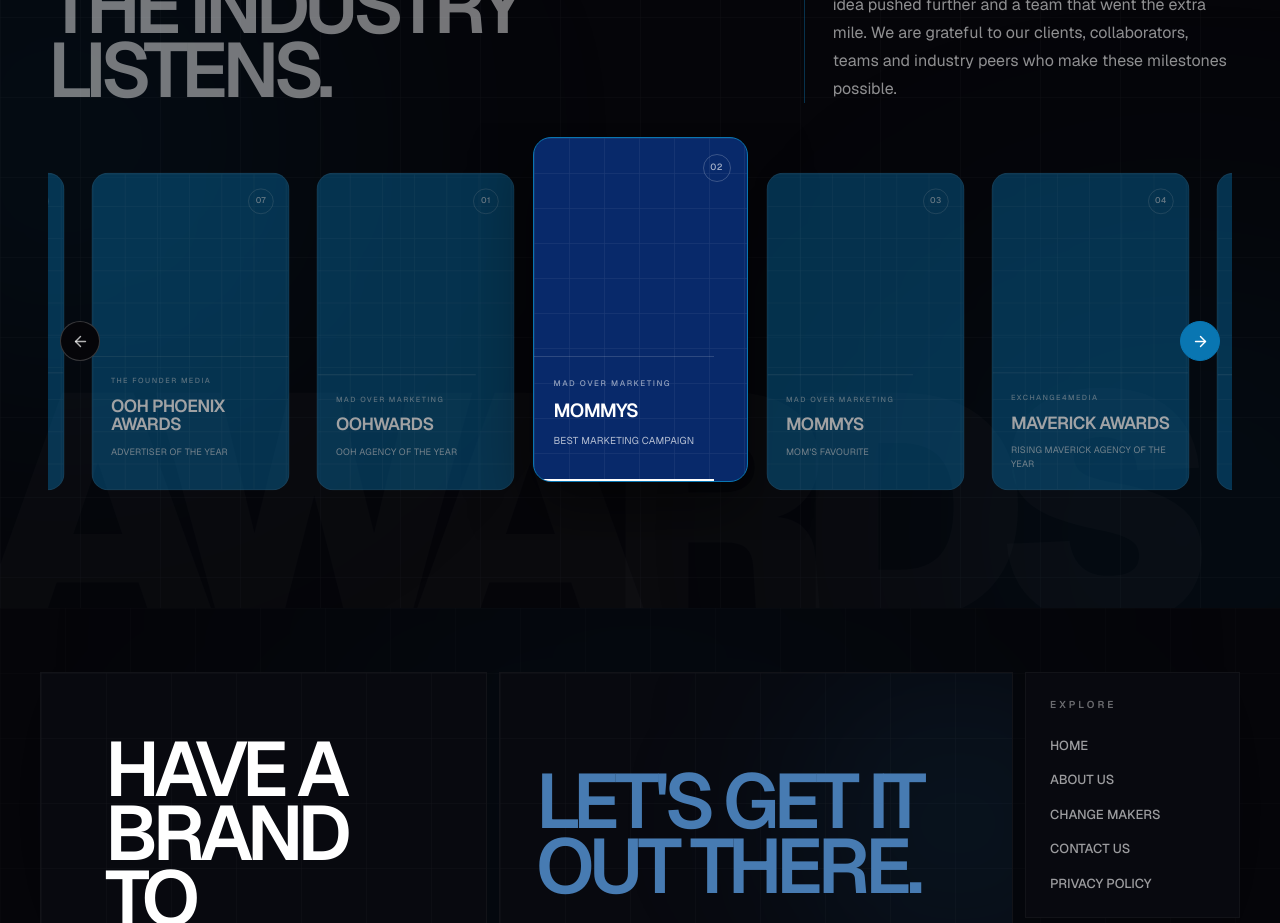
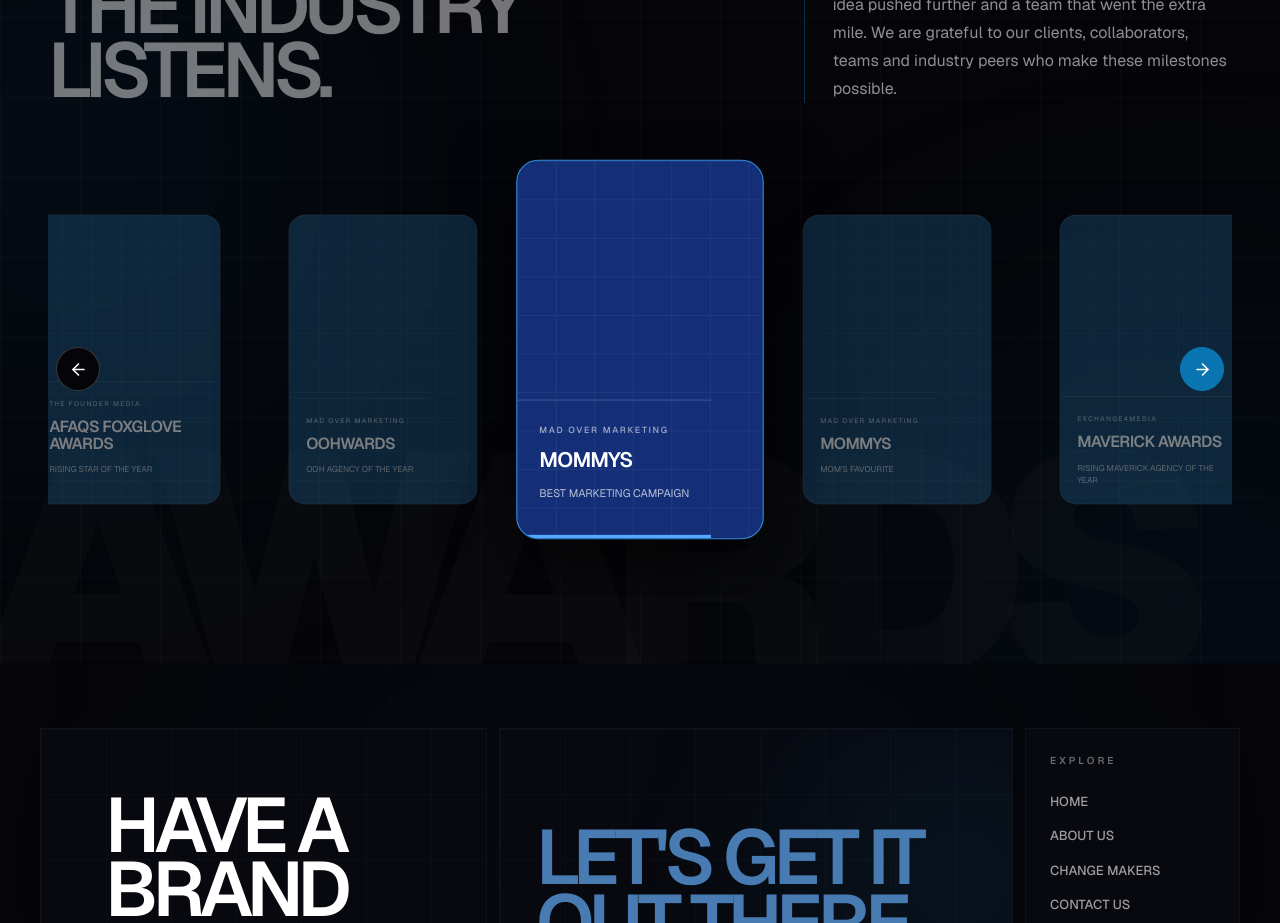
Before and after one commit to piyushgupta42/wttgroup, a Next.js app: page / in a window 1280 px wide. Shown: the part 3480-4403 px from the top of the page. Built offline with nearby package versions, Linux system fonts and the light colour scheme; grey boxes are pictures that could not be loaded.

Commit message:
Refactor AwardsSection and update award images
Refactor AwardsSection component to improve structure and update award images.

```diff
--- a/src/components/home/AwardsSection.tsx
+++ b/src/components/home/AwardsSection.tsx
@@ -4,7 +4,13 @@
 import Image from "next/image";
 import { motion } from "framer-motion";
 import { ArrowLeft, ArrowRight } from "lucide-react";
-import { useEffect, useState } from "react";
+import {
+  useCallback,
+  useEffect,
+  useLayoutEffect,
+  useRef,
+  useState,
+} from "react";
 
 interface Award {
   id: string;
@@ -20,132 +26,129 @@ const awards: Award[] = [
     award: "OOHWARDS",
     organization: "MAD OVER MARKETING",
     title: "OOH AGENCY OF THE YEAR",
-    image: "/images/awards/OOHWARDS_OOH.png",
+    image:
+      "/images/awards/MAD-OVER-MARKETING–OOHWARDS-OOH-AGENCY-OF-THE-YEAR.png",
   },
   {
     id: "02",
     award: "MOMMYS",
     organization: "MAD OVER MARKETING",
     title: "BEST MARKETING CAMPAIGN",
-    image: "/images/awards/MOMMYS_Best.png",
+    image:
+      "/images/awards/MAD-OVER-MARKETING–MOMMYS-BEST-MARKETING-CAMPAIGN.png",
   },
   {
     id: "03",
     award: "MOMMYS",
     organization: "MAD OVER MARKETING",
     title: "MOM'S FAVOURITE",
-    image: "/images/awards/MOMMYS_MOM.png",
+    image:
+      "/images/awards/MAD-OVER-MARKETING–MOMMYS-MOM-FAVOURITE.png",
   },
   {
     id: "04",
     award: "MAVERICK AWARDS",
     organization: "EXCHANGE4MEDIA",
     title: "RISING MAVERICK AGENCY OF THE YEAR",
-    image: "/images/awards/MAVERICK_AWARDS_Rising.png",
+    image:
+      "/images/awards/EXCHANGE4MEDIA-MAVERICK-AWARDS-RISING-MAVERICK-AGENCY-OF-THE-YEAR.png",
   },
   {
     id: "05",
     award: "MAA AWARDS",
     organization: "ADGULLY",
     title: "PROMISING AGENCY OF THE YEAR",
-    image: "/images/awards/MAA_AWARDS_Promising.png",
+    image:
+      "/images/awards/ADGULLY-MAA-AWARDS-PROMISING-AGENCY-OF-THE-YEAR.png",
   },
   {
     id: "06",
     award: "MADX AWARDS",
     organization: "THE FOUNDER MEDIA",
     title: "INDEPENDENT AGENCY OF THE YEAR",
-    image: "/images/awards/MADX_AWARDS_Independent.png",
+    image:
+      "/images/awards/THE-FOUNDER-MEDIA-MADX-AWARDS-INDEPENDENT-AGENCY-OF-THE-YEAR.png",
   },
   {
     id: "07",
     award: "OOH PHOENIX AWARDS",
     organization: "THE FOUNDER MEDIA",
     title: "ADVERTISER OF THE YEAR",
-    image: "/images/awards/OOH_PHOENIX_AWARDS_Advertise.png",
+    image:
+      "/images/awards/THE-FOUNDER-MEDIA-OOH-PHOENIX-AWARDS-ADVERTISER-OF-THE-YEAR.png",
   },
+  {
+    id: "08",
+    award: "AFAQS FOXGLOVE AWARDS",
+    organization: "THE FOUNDER MEDIA",
+    title: "RISING STAR OF THE YEAR",
+    image:
+      "/images/awards/AFAQS-FOXGLOVE-AWARDS-RISING-STAR-OF-THE-YEAR.png",
+  },
+];
+
+const TOTAL_AWARDS = awards.length;
+const AUTO_PLAY_DELAY = 4500;
+const SLIDE_DURATION = 0.9;
+
+const carouselAwards = [
+  ...awards,
+  ...awards,
+  ...awards,
 ];
 
 function AwardCard({
   award,
   active,
-  position,
   onClick,
 }: {
   award: Award;
   active: boolean;
-  position: number;
   onClick: () => void;
 }) {
   return (
     <motion.button
-      layout
       type="button"
       onClick={onClick}
-      style={{ order: position }}
+      aria-label={`${award.award}: ${award.title}`}
+      aria-pressed={active}
       animate={{
-        opacity: active ? 1 : 0.62,
-        scale: active ? 1 : 0.92,
-        y: active ? -22 : 0,
+        scale: active ? 1.1 : 0.84,
+        opacity: active ? 1 : 0.48,
+        y: active ? -10 : 0,
       }}
       transition={{
-        layout: {
-          duration: 1.4,
+        duration: 0.75,
         ease: [0.22, 1, 0.36, 1],
-        },
-        opacity: {
-          duration: 1.1,
-          ease: "easeInOut",
-        },
-        scale: {
-          duration: 1.4,
-          ease: [0.22, 1, 0.36, 1],
-        },
-        y: {
-          duration: 1.4,
-          ease: [0.22, 1, 0.36, 1],
-        },
       }}
       className={`
-        group relative flex h-[280px] w-[165px]
+        group relative flex h-[280px] w-[175px]
         shrink-0 flex-col overflow-hidden
-        rounded-[18px] border text-left
-        sm:h-[315px] sm:w-[190px]
-        lg:h-[345px] lg:w-[215px]
+        rounded-[20px] border text-left
+        transform-gpu
+        sm:h-[315px] sm:w-[205px]
+        lg:h-[345px] lg:w-[225px]
         ${
           active
-            ? "border-[#0976b2] bg-[#08296a] shadow-[0_25px_60px_rgba(0,0,0,0.5)]"
-            : "border-white/10 bg-[#0976b2]/65"
+            ? "z-20 border-[#3289dc] bg-[#142f78] shadow-[0_25px_65px_rgba(0,0,0,0.65)]"
+            : "z-10 border-white/10 bg-[#17476b]"
         }
       `}
     >
-      {/* Card grid */}
       <div
         className="
-          pointer-events-none absolute inset-0 opacity-[0.08]
+          pointer-events-none absolute inset-0
+          opacity-[0.08]
           [background-image:linear-gradient(rgba(255,255,255,.7)_1px,transparent_1px),linear-gradient(90deg,rgba(255,255,255,.7)_1px,transparent_1px)]
           [background-size:35px_35px]
         "
       />
 
-      {/* Number */}
-      <span
-        className="
-          absolute right-4 top-4 z-20 flex h-7 w-7
-          items-center justify-center rounded-full
-          border border-white/20 text-[9px]
-          font-medium tracking-wider text-white/65
-        "
-      >
-        {award.id}
-      </span>
-
-      {/* Artwork */}
       <div
         className="
-          relative z-10 flex h-[145px] items-center
-          justify-center px-5 pt-6
-          sm:h-[165px] lg:h-[180px]
+          relative z-10 flex h-[145px]
+          items-center justify-center px-5 pt-5
+          sm:h-[165px] lg:h-[185px]
         "
       >
         <div className="relative h-full w-full">
@@ -153,7 +156,7 @@ function AwardCard({
             src={award.image}
             alt={`${award.award} - ${award.title}`}
             fill
-            sizes="215px"
+            sizes="(max-width: 640px) 175px, (max-width: 1024px) 205px, 225px"
             className="
               object-contain
               transition-transform duration-700
@@ -163,17 +166,17 @@ function AwardCard({
         </div>
       </div>
 
-      {/* Details */}
       <div
         className="
-          relative z-10 mt-auto border-t border-white/15
+          relative z-10 mt-auto
+          border-t border-white/15
           px-4 py-4 sm:px-5 sm:py-5
         "
       >
         <p
           className="
             text-[8px] font-medium uppercase
-            tracking-[0.2em] text-white/55
+            tracking-[0.2em] text-white/60
           "
         >
           {award.organization}
@@ -181,8 +184,8 @@ function AwardCard({
 
         <h3
           className="
-            mt-3 text-[17px] font-semibold uppercase
-            leading-[1.05] tracking-[-0.035em]
+            mt-3 text-[16px] font-semibold uppercase
+            leading-[1.08] tracking-[-0.035em]
             text-white sm:text-[19px]
           "
         >
@@ -192,19 +195,21 @@ function AwardCard({
         <p
           className="
             mt-3 min-h-[28px] text-[10px]
-            font-normal uppercase leading-[1.5]
-            tracking-[0.02em] text-white/70
+            uppercase leading-[1.5]
+            text-white/70
           "
         >
           {award.title}
         </p>
 
-        <div
-          className={`
-            absolute bottom-0 left-0 h-[2px]
-            bg-white transition-all duration-700
-            ${active ? "w-full" : "w-0"}
-          `}
+        <motion.div
+          animate={{ scaleX: active ? 1 : 0 }}
+          transition={{ duration: 0.5 }}
+          className="
+            absolute bottom-0 left-0
+            h-[3px] w-full origin-left
+            bg-[#55aaff]
+          "
         />
       </div>
     </motion.button>
@@ -212,38 +217,111 @@ function AwardCard({
 }
 
 export default function AwardsSection() {
-  const [activeIndex, setActiveIndex] = useState(0);
+  const [activeIndex, setActiveIndex] = useState(TOTAL_AWARDS);
+  const [trackOffset, setTrackOffset] = useState(0);
+  const [transitionEnabled, setTransitionEnabled] = useState(true);
 
-  // Automatically highlight the next award.
-  useEffect(() => {
-    const intervalId = window.setInterval(() => {
-      setActiveIndex((current) => (current + 1) % awards.length);
-    }, 4500);
+  const viewportRef = useRef<HTMLDivElement>(null);
+  const trackRef = useRef<HTMLDivElement>(null);
 
-    return () => window.clearInterval(intervalId);
+  const isJumping = useRef(false);
+
+  const updatePosition = useCallback(() => {
+    const viewport = viewportRef.current;
+    const track = trackRef.current;
+
+    if (!viewport || !track) return;
+
+    const activeCard = track.children[
+      activeIndex
+    ] as HTMLElement | undefined;
+
+    if (!activeCard) return;
+
+    const cardCenter =
+      activeCard.offsetLeft + activeCard.offsetWidth / 2;
+
+    const viewportCenter = viewport.clientWidth / 2;
+
+    setTrackOffset(viewportCenter - cardCenter);
+  }, [activeIndex]);
+
+  useLayoutEffect(() => {
+    updatePosition();
+
+    const viewport = viewportRef.current;
+
+    if (!viewport) return;
+
+    const observer = new ResizeObserver(() => {
+      updatePosition();
+    });
+
+    observer.observe(viewport);
+
+    return () => observer.disconnect();
+  }, [updatePosition]);
+
+  const moveNext = useCallback(() => {
+    if (isJumping.current) return;
+
+    setActiveIndex((current) => current + 1);
   }, []);
 
-  const previousAward = () => {
-    setActiveIndex((current) =>
-      current === 0 ? awards.length - 1 : current - 1
+  const movePrevious = useCallback(() => {
+    if (isJumping.current) return;
+
+    setActiveIndex((current) => current - 1);
+  }, []);
+
+  const handleCardClick = useCallback(
+    (index: number) => {
+      if (isJumping.current) return;
+
+      const originalIndex = index % TOTAL_AWARDS;
+
+      setActiveIndex(TOTAL_AWARDS + originalIndex);
+    },
+    []
   );
+
+  const handleAnimationComplete = () => {
+    if (isJumping.current) return;
+
+    if (activeIndex >= TOTAL_AWARDS * 2) {
+      isJumping.current = true;
+      setTransitionEnabled(false);
+      setActiveIndex(TOTAL_AWARDS);
+      return;
+    }
+
+    if (activeIndex < TOTAL_AWARDS) {
+      isJumping.current = true;
+      setTransitionEnabled(false);
+      setActiveIndex(TOTAL_AWARDS * 2 - 1);
+    }
   };
 
-  const nextAward = () => {
-    setActiveIndex((current) =>
-      (current + 1) % awards.length
-    );
-  };
+  useLayoutEffect(() => {
+    if (!isJumping.current) return;
 
-  const getPosition = (index: number) => {
-    const middle = Math.floor(awards.length / 2);
+    updatePosition();
 
-    return (
-      ((index - activeIndex + awards.length + middle) %
-        awards.length) -
-      middle
-    );
-  };
+    const frame = requestAnimationFrame(() => {
+      setTransitionEnabled(true);
+      isJumping.current = false;
+    });
+
+    return () => cancelAnimationFrame(frame);
+  }, [activeIndex, updatePosition]);
+
+  useEffect(() => {
+    const timeout = window.setTimeout(() => {
+      moveNext();
+    }, AUTO_PLAY_DELAY);
+
+    return () => window.clearTimeout(timeout);
+  }, [activeIndex, moveNext]);
 
   return (
     <section
@@ -256,7 +334,6 @@ export default function AwardsSection() {
         font-sans text-white
       "
     >
-      {/* Background */}
       <div className="pointer-events-none absolute inset-0 overflow-hidden">
         <div
           className="
@@ -270,8 +347,7 @@ export default function AwardsSection() {
           className="
             absolute -left-[14%] top-[15%]
             h-[480px] w-[480px]
-            rounded-full bg-[#0976b2]/10
-            blur-[150px]
+            rounded-full bg-[#0976b2]/10 blur-[150px]
           "
         />
 
@@ -279,8 +355,7 @@ export default function AwardsSection() {
           className="
             absolute -bottom-[18%] -right-[10%]
             h-[450px] w-[450px]
-            rounded-full bg-[#0976b2]/10
-            blur-[150px]
+            rounded-full bg-[#0976b2]/10 blur-[150px]
           "
         />
 
@@ -305,7 +380,6 @@ export default function AwardsSection() {
           lg:px-12 lg:py-12
         "
       >
-        {/* Introduction */}
         <div
           className="
             grid grid-cols-1 gap-7 py-5
@@ -314,7 +388,6 @@ export default function AwardsSection() {
             lg:items-end lg:gap-16
           "
         >
-          {/* Main heading */}
           <div className="overflow-hidden">
             <motion.h2
               initial={{ opacity: 0, y: 100 }}
@@ -334,37 +407,22 @@ export default function AwardsSection() {
             </motion.h2>
           </div>
 
-          {/* Description */}
           <motion.div
             initial={{ opacity: 0, x: 30 }}
             whileInView={{ opacity: 1, x: 0 }}
             viewport={{ once: true }}
-            transition={{
-              duration: 0.7,
-              delay: 0.15,
-            }}
+            transition={{ duration: 0.7 }}
             className="
               border-l border-[#0976b2]/40
               pl-5 sm:pl-7
             "
           >
-            <p
-              className="
-                text-lg font-medium leading-8
-                text-white/90 sm:text-xl
-              "
-            >
+            <p className="text-lg font-medium leading-8 text-white/90 sm:text-xl">
               Recognition is rewarding. The work that earns it matters even
               more.
             </p>
 
-            <p
-              className="
-                mt-4 max-w-[540px]
-                text-sm leading-7 text-white/55
-                sm:text-[15px] lg:text-base
-              "
-            >
+            <p className="mt-4 max-w-[540px] text-sm leading-7 text-white/55 sm:text-[15px] lg:text-base">
               Every accolade represents a challenge taken on, an idea pushed
               further and a team that went the extra mile. We are grateful to
               our clients, collaborators, teams and industry peers who make
@@ -373,7 +431,6 @@ export default function AwardsSection() {
           </motion.div>
         </div>
 
-        {/* Award carousel */}
         <motion.div
           initial={{ opacity: 0, y: 25 }}
           whileInView={{ opacity: 1, y: 0 }}
@@ -384,60 +441,72 @@ export default function AwardsSection() {
             items-center justify-center pb-5
           "
         >
-          {/* Previous */}
           <button
             type="button"
-            onClick={previousAward}
+            onClick={movePrevious}
             aria-label="Previous award"
             className="
               absolute left-0 top-1/2 z-30
-              flex h-10 w-10 -translate-y-1/2
+              flex h-11 w-11 -translate-y-1/2
               items-center justify-center rounded-full
               border border-white/20 bg-[#050509]
-              text-white/70 transition-all duration-300
+              text-white transition-all duration-300
               hover:scale-110 hover:border-[#0976b2]
-              hover:bg-[#0976b2] hover:text-white
-              sm:left-3
+              hover:bg-[#0976b2]
+              sm:left-2
             "
           >
-            <ArrowLeft size={17} />
+            <ArrowLeft size={19} />
           </button>
 
-          {/* Cards */}
           <div
+            ref={viewportRef}
             className="
-              flex w-full items-center justify-center
-              gap-1 overflow-hidden px-11 py-9
-              sm:gap-2 sm:px-16 lg:gap-2.5
+              relative w-full overflow-hidden
+              py-16
             "
           >
-            {awards.map((award, index) => (
+            <motion.div
+              ref={trackRef}
+              initial={false}
+              animate={{ x: trackOffset }}
+              onAnimationComplete={handleAnimationComplete}
+              transition={{
+                duration: transitionEnabled ? SLIDE_DURATION : 0,
+                ease: [0.22, 1, 0.36, 1],
+              }}
+              className="
+                relative flex w-max
+                items-center gap-4
+                sm:gap-6 lg:gap-8
+              "
+            >
+              {carouselAwards.map((award, index) => (
                 <AwardCard
-                key={award.id}
+                  key={`${award.id}-${index}`}
                   award={award}
                   active={index === activeIndex}
-                position={getPosition(index)}
-                onClick={() => setActiveIndex(index)}
+                  onClick={() => handleCardClick(index)}
                 />
               ))}
+            </motion.div>
           </div>
 
-          {/* Next */}
           <button
             type="button"
-            onClick={nextAward}
+            onClick={moveNext}
             aria-label="Next award"
             className="
               absolute right-0 top-1/2 z-30
-              flex h-10 w-10 -translate-y-1/2
+              flex h-11 w-11 -translate-y-1/2
               items-center justify-center rounded-full
               border border-[#0976b2] bg-[#0976b2]
               text-white transition-all duration-300
               hover:scale-110 hover:bg-[#08699d]
-              sm:right-3
+              sm:right-2
             "
           >
-            <ArrowRight size={17} />
+            <ArrowRight size={19} />
           </button>
         </motion.div>
       </div>
```
Lines whose indentation alone changed are shown as unchanged.
